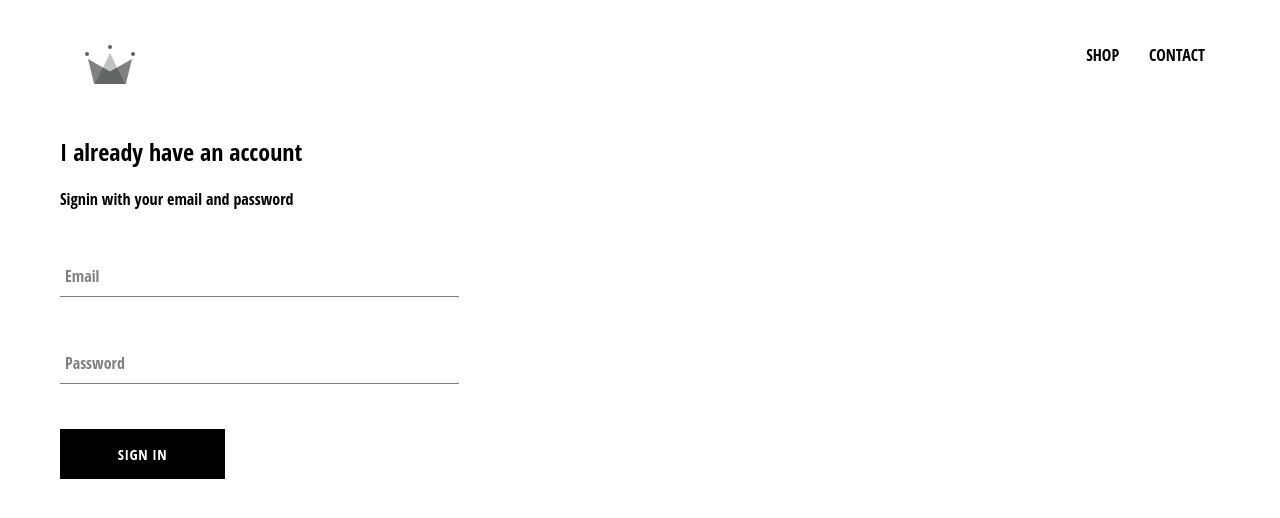
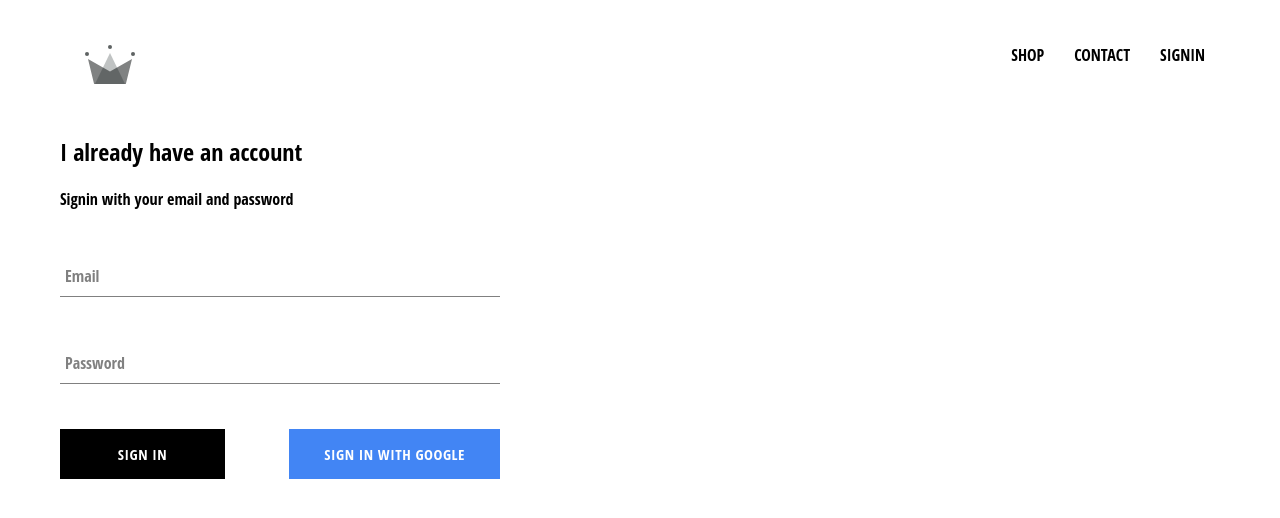
Before and after one commit to amangspathak/crwn-clothing, a React (Create React App) app: page /signin in a window 1280 px wide. Shown: the top 518 px of the page. Built offline with nearby package versions, Linux system fonts and the light colour scheme; no server answers.

Commit message:
Integrate firebase for login and logout functionality

```diff
--- a/package.json
+++ b/package.json
@@ -6,6 +6,7 @@
     "@testing-library/jest-dom": "^4.2.4",
     "@testing-library/react": "^9.3.2",
     "@testing-library/user-event": "^7.1.2",
+    "firebase": "^7.13.2",
     "node-sass": "^4.13.1",
     "react": "^16.13.1",
     "react-dom": "^16.13.1",
--- a/src/App.css
+++ b/src/App.css
@@ -7,3 +7,6 @@ a{
     text-decoration: none;
     color: black;
 }
+* {
+    box-sizing: border-box;
+}
--- a/src/App.js
+++ b/src/App.js
@@ -5,11 +5,35 @@ import HomePage from './pages/homepage/homepage.component';
 import ShopPage from './pages/shop/shop.component';
 import Header from './components/header/header.compnent';
 import SignInAndSignUpPage from './pages/sign-in-and-sign-up/sign-in-and-sign-up';
+import { auth } from './firebase/firebase.utils';
 
-function App() {
+class App extends React.Component {
+
+  constructor() {
+    super();
+
+    this.state = {
+      currentUser: null
+    }
+  }
+
+  unsubscribeFromAuth = null
+  componentDidMount() {
+    this.unsubscribeFromAuth = auth.onAuthStateChanged(user => {
+      this.setState({currentUser: user});
+      console.log(user);
+    });
+  }
+
+
+  componentWillUnmount() {
+    this.unsubscribeFromAuth();
+  }
+
+  render() {
     return (
       <div>
-    <Header/>
+        <Header currentUser= {this.state.currentUser}/>
         <Switch>
           <Route exact path='/' component={HomePage}/>
           <Route path='/shop' component={ShopPage}/>
@@ -19,4 +43,6 @@ function App() {
       );
   }
 
+}
+
 export default App;
--- a/src/components/custom-button/custom-button.component.jsx
+++ b/src/components/custom-button/custom-button.component.jsx
@@ -1,8 +1,9 @@
 import React from 'react';
 import './custom-button.styles.scss';
 
-const CustomButton = ({ children, ...otherProps }) => (
-    <button className= 'custom-button' {...otherProps}>
+const CustomButton = ({ children, isGoogleSignIn,...otherProps }) => (
+    <button className= {`${isGoogleSignIn ? 'google-sign-in' :''} custom-button` }
+    {...otherProps}>
         {children}
     </button>
 );
--- a/src/components/custom-button/custom-button.styles.scss
+++ b/src/components/custom-button/custom-button.styles.scss
@@ -19,4 +19,14 @@
       color: black;
       border: 1px solid black;
     }
+
+    &.google-sign-in {
+     background-color: #4285f4;
+     color: white;
+
+     &.hover {
+       background-color: #357ae8;
+       border: none;
+     }
+    }
   }
--- a/src/components/header/header.compnent.jsx
+++ b/src/components/header/header.compnent.jsx
@@ -1,9 +1,10 @@
 import React from 'react';
 import './header.styles.scss';
 import {Link} from 'react-router-dom';
+import {auth} from '../../firebase/firebase.utils'
 import { ReactComponent as Logo } from '../../assets/crown.svg';
 
-const Header = () => (
+const Header = ({ currentUser }) => (
 
     <div className='header'>
         <Link className='logo-container' to="/">
@@ -15,7 +16,14 @@ const Header = () => (
             </Link>
             <Link className='option' to='/shop'>
                 CONTACT
+            </Link> {
+            currentUser ?
+             <div className='option' onClick={() => auth.signOut()}>SIGN OUT</div>
+            :
+            <Link className='option' to= '/signin'>
+                SIGNIN
             </Link>
+            }
         </div>
     </div>
 )
--- a/src/components/header/header.styles.scss
+++ b/src/components/header/header.styles.scss
@@ -20,6 +20,7 @@
 
       .option {
         padding: 10px 15px;
+        cursor: pointer;
       }
     }
   }
--- a/src/components/sign-in/sign-in.component.jsx
+++ b/src/components/sign-in/sign-in.component.jsx
@@ -1,6 +1,7 @@
 import React, { Component } from 'react';
 import FormInput from '../form-input/form-input.component';
 import CustomButton from '../custom-button/custom-button.component';
+import {signInWithGoogle} from '../../firebase/firebase.utils';
 import './sign-in.styles.scss';
 
 class SignIn extends Component {
@@ -32,7 +33,12 @@ class SignIn extends Component {
                 <form onSubmit={this.handelSubmit}>
                     <FormInput name="email" type="email" label="Email" value={this.state.email} handelChange={this.handelChanged} required/>
                     <FormInput name="password" type="password" label="Password" value={this.state.password} handelChange= {this.handelChanged} required/>
-                    <CustomButton type="submit"> Sign in </CustomButton>
+                        <div className='buttons'>
+                            <CustomButton type="submit"> Sign in </CustomButton>
+                            <CustomButton onClick={signInWithGoogle} isGoogleSignIn>
+                            Sign in with google
+                            </CustomButton>
+                        </div>
                 </form>
             </div>
         )
--- a/src/components/sign-in/sign-in.styles.scss
+++ b/src/components/sign-in/sign-in.styles.scss
@@ -1,9 +1,14 @@
 .sign-in {
-    width: 30vw;
+    width: 440px;
     display: flex;
     flex-direction: column;
 
     .title {
         margin: 10px 0;
     }
+
+    .buttons {
+        display: flex;
+        justify-content: space-between;
+    }
 }
--- /dev/null
+++ b/src/firebase/firebase.utils.js
@@ -0,0 +1,28 @@
+import firebase from 'firebase/app';
+
+import 'firebase/firebase-firestore';
+import 'firebase/auth';
+
+
+const config = {
+    apiKey: "AIzaSyBBEPZVD_l2dqyKdQmw2BL8VqgNCBKdPos",
+    authDomain: "crwn-db-d807c.firebaseapp.com",
+    databaseURL: "https://crwn-db-d807c.firebaseio.com",
+    projectId: "crwn-db-d807c",
+    storageBucket: "crwn-db-d807c.appspot.com",
+    messagingSenderId: "770327230022",
+    appId: "1:770327230022:web:e04889d40571de3ce23c47",
+    measurementId: "G-P7HYSNQWKB"
+  };
+
+
+  firebase.initializeApp(config);
+
+  export const auth = firebase.auth();
+  export const firestore = firebase.firestore();
+
+  const privider = new firebase.auth.GoogleAuthProvider();
+  privider.setCustomParameters({prompt: 'select_account'});
+  export const signInWithGoogle = () => auth.signInWithPopup(privider);
+
+  export default firebase;
--- a/src/pages/sign-in-and-sign-up/sign-in-and-sign-up.jsx
+++ b/src/pages/sign-in-and-sign-up/sign-in-and-sign-up.jsx
@@ -1,11 +1,11 @@
 import React from 'react';
-import './sign-in-and-sign-up.styles.scss';
+//import './sign-in-and-sign-up.styles.scss';
 import SignIn from '../../components/sign-in/sign-in.component';
 
 import { Component } from 'react';
 
 const SignInAndSignUpPage = () => (
-    <div className= 'sign-in-and-sign-up'>
+    <div>
         <SignIn />
     </div>
 );
```
Also changed, not shown: 1 other file (tests, documents, lock files or other folders). Lines whose indentation alone changed are shown as unchanged.
